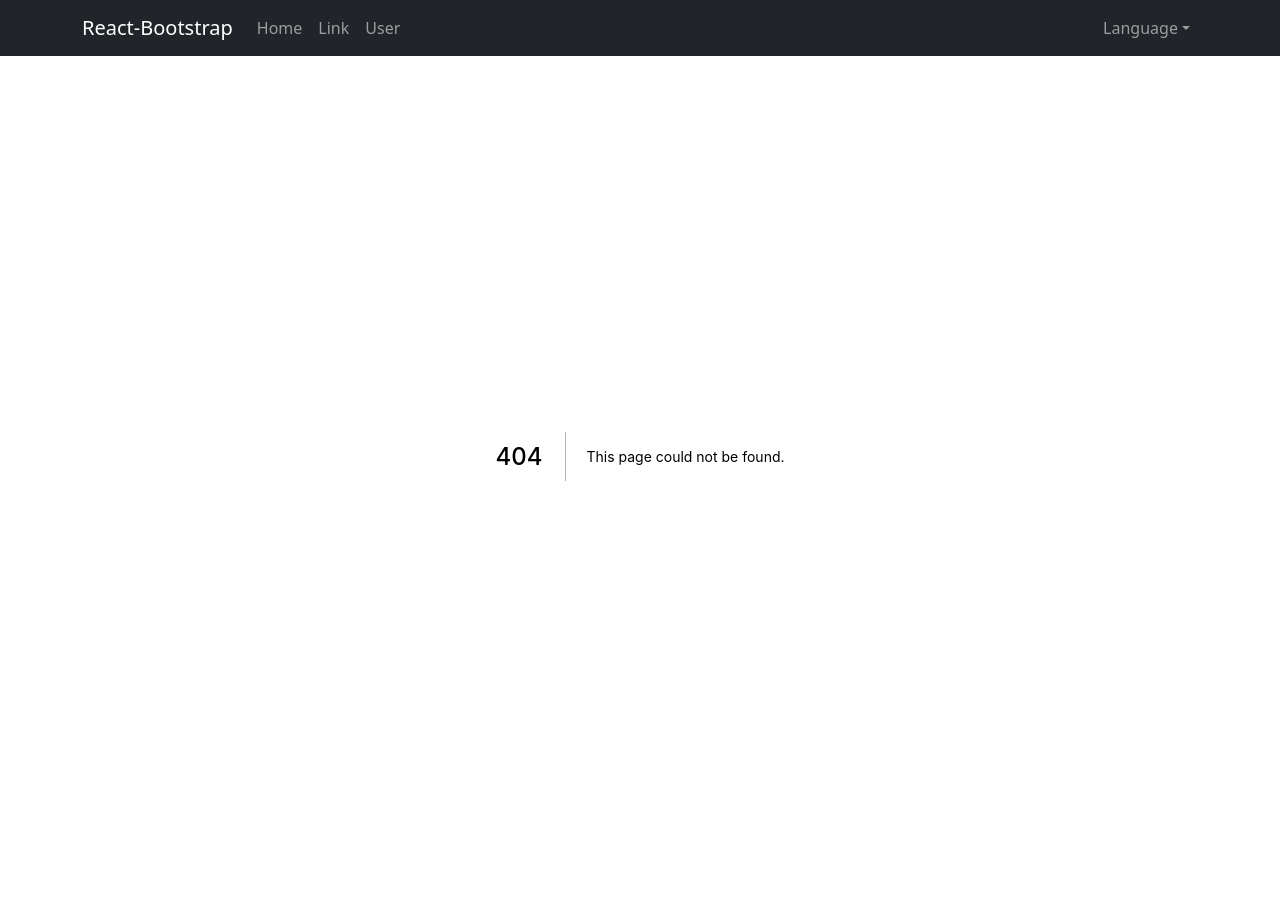
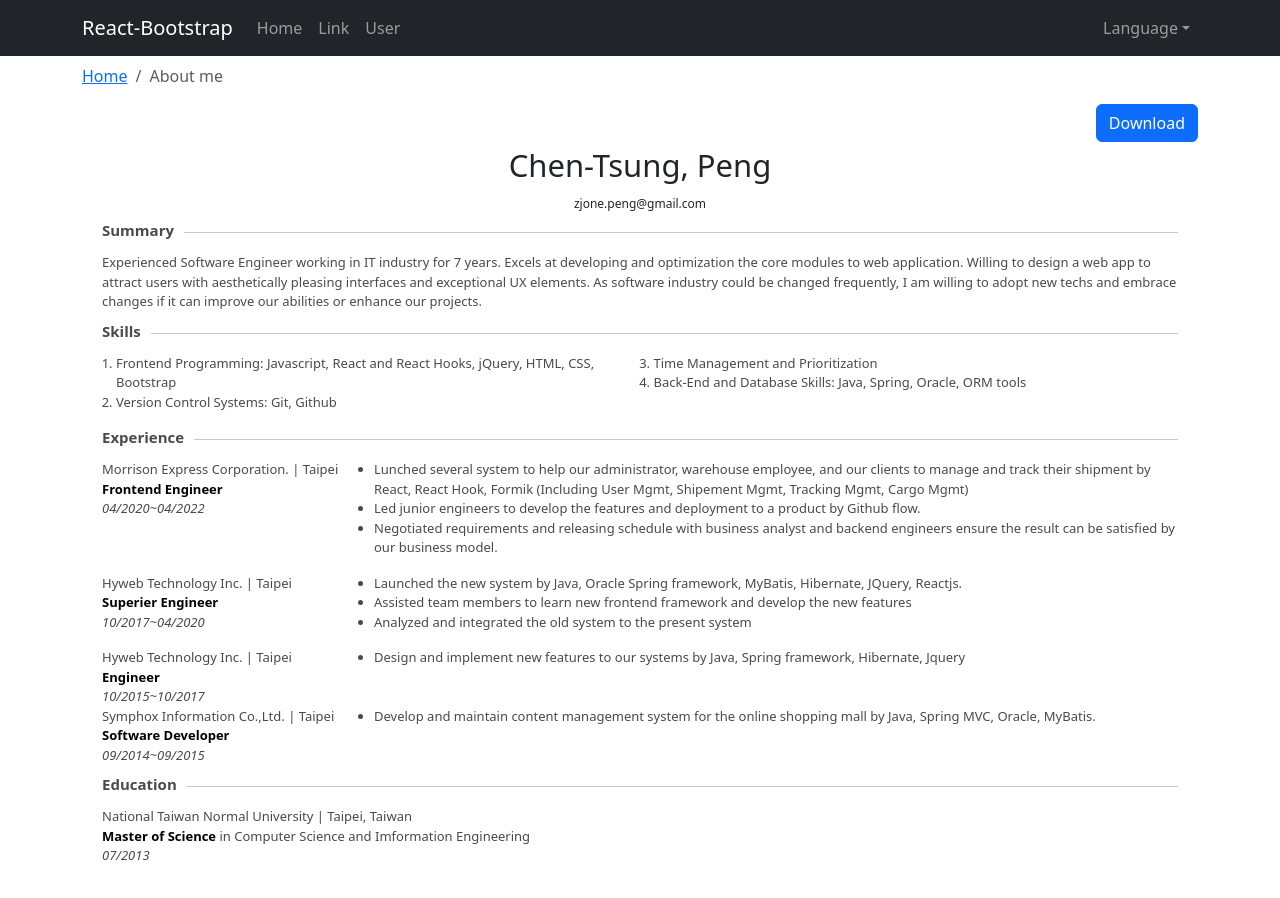
Before and after one commit to summer-peng/showroom, a Next.js app: page /about-me in a window 1280 px wide. Before the commit this address had no page. Shown: the top 898 px of the page. Before the commit the page ends 856 px from the top, so only its background shows below. Built offline with nearby package versions, Linux system fonts and the light colour scheme.

Commit message:
add my resume

```diff
--- /dev/null
+++ b/components/DownloadPdf/index.js
@@ -0,0 +1,19 @@
+import { Button } from 'react-bootstrap'
+import html2pdf from 'html2pdf.js'
+
+const DownloadPdf = ({ element }) => {
+  const opt = {
+    margin: 0.5,
+    filename: 'chen-tsung-resume.pdf',
+    image: { type: 'jpeg', quality: 1 },
+    jsPDF: { unit: 'in', format: 'letter', orientation: 'portrait' },
+  }
+
+  return (
+    <Button variant="primary" onClick={() => html2pdf(element.current, opt)}>
+      Download
+    </Button>
+  )
+}
+
+export default DownloadPdf
--- /dev/null
+++ b/components/pages/AboutMe/EduSection/index.js
@@ -0,0 +1,27 @@
+import PropTypes from 'prop-types'
+
+import styles from './styles.module.scss'
+
+const EduSection = ({ schoolName, location, degree, major, gradiatedDate }) => {
+  return (
+    <div className={styles['edu-section']}>
+      <div className="schrool-name">
+        {schoolName} | {location}
+      </div>
+      <div className={styles['degree']}>
+        <span>{degree}</span> in {major}
+      </div>
+      <div className={styles['graduation-date']}>{gradiatedDate}</div>
+    </div>
+  )
+}
+
+EduSection.propTypes = {
+  schoolName: PropTypes.string,
+  location: PropTypes.string,
+  degree: PropTypes.string,
+  major: PropTypes.string,
+  gradiatedDate: PropTypes.string,
+}
+
+export default EduSection
--- /dev/null
+++ b/components/pages/AboutMe/EduSection/styles.module.scss
@@ -0,0 +1,14 @@
+.edu-section {
+    color: #4a4a4a;
+}
+
+.degree {
+    span {
+        color: #000000;
+        font-weight: 600;
+    }
+}
+
+.graduation-date {
+    font-style: italic;
+}
--- /dev/null
+++ b/components/pages/AboutMe/ExperienceSection/index.js
@@ -0,0 +1,48 @@
+import PropTypes from 'prop-types'
+
+import styles from './styles.module.scss'
+
+const ExperienceSection = ({
+  jobTitle,
+  companyName,
+  city,
+  startDate,
+  endDate,
+  experienceList,
+}) => {
+  return (
+    <section className={styles['experience-section']}>
+      <div className={styles['job-intro']}>
+        <div className={styles['company-name']}>
+          {companyName} | {city}
+        </div>
+        <div className={styles['job-title']}>{jobTitle}</div>
+        <div className={styles['duration']}>
+          {startDate}~{endDate}
+        </div>
+      </div>
+      <div>
+        <ul>
+          {experienceList.map((exp, index) => {
+            return <li key={index}>{exp}</li>
+          })}
+        </ul>
+      </div>
+    </section>
+  )
+}
+
+ExperienceSection.defaultProps = {
+  experienceList: [],
+}
+
+ExperienceSection.propTypes = {
+  jobTitle: PropTypes.string,
+  companyName: PropTypes.string,
+  city: PropTypes.string,
+  startDate: PropTypes.string,
+  endDate: PropTypes.string,
+  experienceList: PropTypes.array,
+}
+
+export default ExperienceSection
--- /dev/null
+++ b/components/pages/AboutMe/ExperienceSection/styles.module.scss
@@ -0,0 +1,20 @@
+.experience-section {
+    display: flex;
+}
+
+.job-intro {
+    color: #4a4a4a;
+}
+
+.job-title {
+    font-weight: 600;
+    color: #000000;
+}
+
+.duration {
+    font-style: italic;
+}
+
+.company-name {
+    width: 240px;
+}
--- /dev/null
+++ b/components/pages/AboutMe/InfoSection/index.js
@@ -0,0 +1,22 @@
+import PropTypes from 'prop-types'
+
+import styles from './styles.module.scss'
+
+const InfoSection = ({ title, children }) => {
+  return (
+    <section className={styles['info-section']}>
+      <div className={styles['title-section']}>
+        <span>{title}</span>
+        <hr />
+      </div>
+      <div className={styles['content-section']}>{children}</div>
+    </section>
+  )
+}
+
+InfoSection.propTypes = {
+  title: PropTypes.string,
+  children: PropTypes.node,
+}
+
+export default InfoSection
--- /dev/null
+++ b/components/pages/AboutMe/InfoSection/styles.module.scss
@@ -0,0 +1,26 @@
+.info-section {
+    margin: 10px 20px 0px 20px;
+}
+
+.title-section {
+    display: flex;
+    align-items: center;
+    margin-bottom: 5px;
+    margin-bottom: 14px;
+    span {
+        font-size: 15px;
+        color: #4A4A4A;
+        line-height: 18px;
+        font-weight: 600;
+    }
+
+    hr {
+        width: 100%;
+        margin: 5px 0px 0px 10px;
+    }
+}
+
+.content-section {
+    color: #4a4a4a;
+    font-size: 13px;
+}
--- a/pages/users/userQuery/configs.js
+++ b/components/pages/Users/configs.js
@@ -24,3 +24,9 @@ export const tableConfig = [
     width: 100,
   },
 ]
+
+const configs = {
+  tableConfig,
+}
+
+export default configs
--- a/package.json
+++ b/package.json
@@ -12,6 +12,7 @@
     "@prisma/client": "4.3.1",
     "bootstrap": "5.2.2",
     "formik": "^2.2.9",
+    "html2pdf.js": "^0.10.1",
     "i18next": "^22.0.1",
     "next": "12.3.1",
     "prisma": "4.3.1",
--- /dev/null
+++ b/pages/about-me/index.js
@@ -0,0 +1,127 @@
+import { useRef } from 'react'
+import dynamic from 'next/dynamic'
+
+import EduSection from '@/components/pages/AboutMe/EduSection'
+import ExperienceSection from '@/components/pages/AboutMe/ExperienceSection'
+import InfoSection from '@/components/pages/AboutMe/InfoSection'
+
+import styles from './styles.module.scss'
+
+export const getServerSideProps = () => {
+  const breadCrumbItems = [
+    {
+      name: 'Home',
+      url: '/',
+    },
+    {
+      name: 'About me',
+      active: true,
+    },
+  ]
+  return {
+    props: {
+      breadCrumbItems,
+    },
+  }
+}
+
+const AboutMePage = () => {
+  const DownloadPdf = dynamic(() => import('@/components/DownloadPdf'), {
+    ssr: false,
+  })
+  const cvRef = useRef()
+
+  return (
+    <div>
+      <div className={styles['download-button']}>
+        <DownloadPdf element={cvRef} />
+      </div>
+      <div ref={cvRef}>
+        <h2 className={styles['author-name']}>Chen-Tsung, Peng</h2>
+        <div className={styles['contact-info']}>zjone.peng@gmail.com</div>
+        <InfoSection title="Summary">
+          <div>
+            Experienced Software Engineer working in IT industry for 7 years.
+            Excels at developing and optimization the core modules to web
+            application. Willing to design a web app to attract users with
+            aesthetically pleasing interfaces and exceptional UX elements. As
+            software industry could be changed frequently, I am willing to adopt
+            new techs and embrace changes if it can improve our abilities or
+            enhance our projects.
+          </div>
+        </InfoSection>
+        <InfoSection title="Skills">
+          <ul className={styles['skills-ul']}>
+            <li>
+              Frontend Programming: Javascript, React and React Hooks, jQuery,
+              HTML, CSS, Bootstrap
+            </li>
+            <li>Version Control Systems: Git, Github</li>
+            <li>Time Management and Prioritization</li>
+            <li>
+              Back-End and Database Skills: Java, Spring, Oracle, ORM tools
+            </li>
+          </ul>
+        </InfoSection>
+        <InfoSection title="Experience">
+          <ExperienceSection
+            jobTitle="Frontend Engineer"
+            companyName="Morrison Express Corporation."
+            city="Taipei"
+            startDate="04/2020"
+            endDate="04/2022"
+            experienceList={[
+              'Lunched several system to help our administrator, warehouse employee, and our clients to manage and track their shipment by React, React Hook, Formik (Including User Mgmt, Shipement Mgmt, Tracking Mgmt, Cargo Mgmt)',
+              'Led junior engineers to develop the features and deployment to a product by Github flow.',
+              'Negotiated requirements and releasing schedule with business analyst and backend engineers ensure the result can be satisfied by our business model.',
+            ]}
+          />
+          <ExperienceSection
+            jobTitle="Superier Engineer"
+            companyName="Hyweb Technology Inc."
+            city="Taipei"
+            startDate="10/2017"
+            endDate="04/2020"
+            experienceList={[
+              'Launched the new system by Java, Oracle Spring framework, MyBatis, Hibernate, JQuery, Reactjs.',
+              'Assisted team members to learn new frontend framework and develop the new features',
+              'Analyzed and integrated the old system to the present system',
+            ]}
+          />
+          <ExperienceSection
+            jobTitle="Engineer"
+            companyName="Hyweb Technology Inc."
+            city="Taipei"
+            startDate="10/2015"
+            endDate="10/2017"
+            experienceList={[
+              'Design and implement new features to our systems by Java, Spring framework, Hibernate, Jquery',
+            ]}
+          />
+          <ExperienceSection
+            jobTitle="Software Developer"
+            companyName="Symphox Information Co.,Ltd."
+            city="Taipei"
+            startDate="09/2014"
+            endDate="09/2015"
+            experienceList={[
+              'Develop and maintain content management system for the online shopping mall by Java, Spring MVC, Oracle, MyBatis.',
+            ]}
+          />
+        </InfoSection>
+        <InfoSection title="Education">
+          <EduSection
+            schoolName="National Taiwan Normal University"
+            location="Taipei, Taiwan"
+            degree="Master of Science"
+            major="Computer Science and Imformation Engineering"
+            gradiatedDate="07/2013"
+          />
+        </InfoSection>
+      </div>
+      <div className={styles['page-bottom-space']} />
+    </div>
+  )
+}
+
+export default AboutMePage
--- /dev/null
+++ b/pages/about-me/styles.module.scss
@@ -0,0 +1,25 @@
+.skills-ul {
+    list-style: decimal;
+    columns: 2;
+    padding-left: 14px;
+}
+
+.author-name {
+    font-size: 31px;
+    line-height: 46px;
+    text-align: center;
+}
+
+.contact-info {
+    font-size: 12px;
+    line-height: 15px;
+    text-align: center;
+}
+
+.page-bottom-space {
+    height: 200px;
+}
+
+.download-button {
+    text-align: right;
+}
--- a/pages/users/userQuery/index.js
+++ b/pages/users/userQuery/index.js
@@ -3,10 +3,9 @@ import { Button } from 'react-bootstrap'
 import { useRouter } from 'next/router'
 
 import DataTable from '@/components/DataTable'
+import { tableConfig } from '@/components/pages/Users/configs'
 import { getUserList } from '@/service/usersService'
 import API from '@/utils/apiUtils'
-
-import { tableConfig } from './configs'
 
 import styles from './styles.module.scss'
 
```
Also changed, not shown: 1 other file (tests, documents, lock files or other folders).
